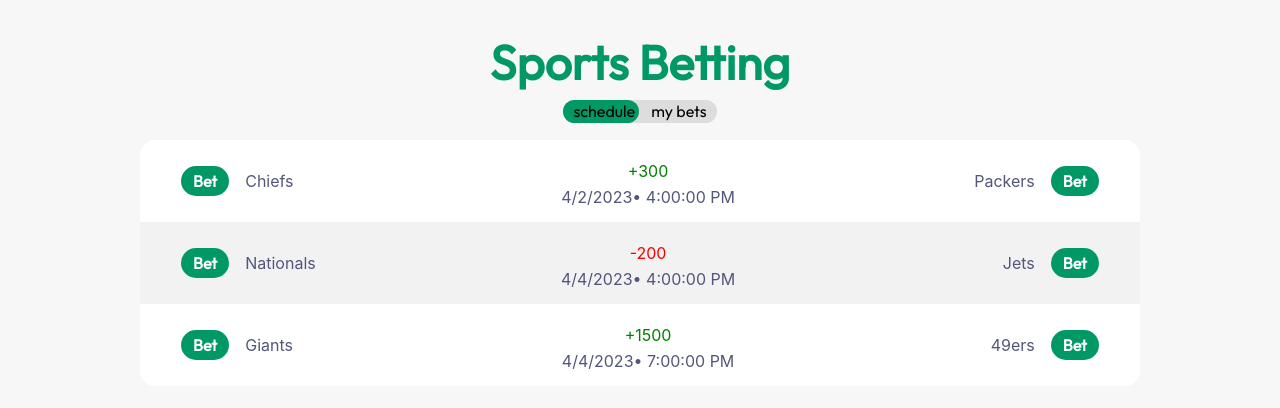
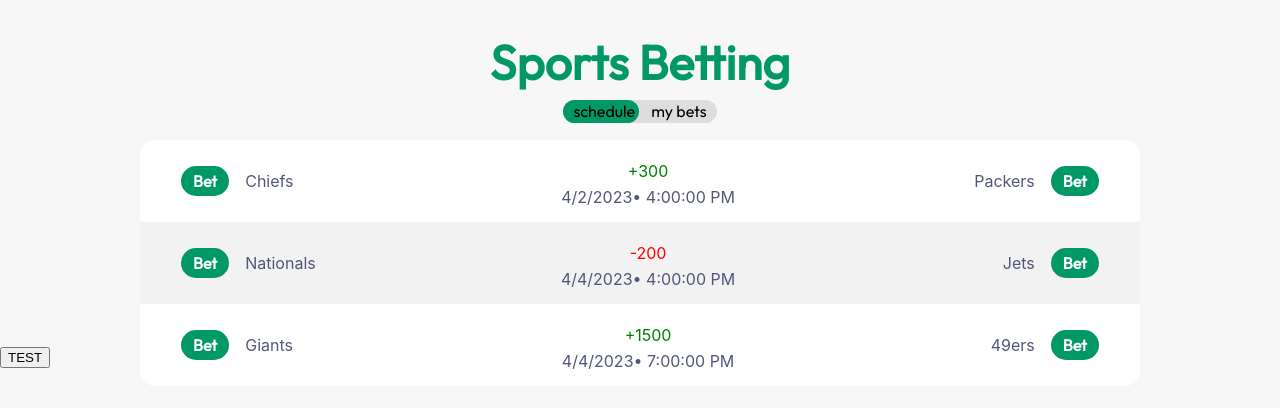
Before and after one commit to jackpton14235/desports, a React (Create React App) app in the folder frontend/: page / in a window 1280 px wide. Shown: the top 408 px of the page. Built offline with nearby package versions, Linux system fonts and the light colour scheme.

Commit message:
various changes

```diff
--- a/frontend/package.json
+++ b/frontend/package.json
@@ -10,7 +10,8 @@
     "react": "^18.2.0",
     "react-dom": "^18.2.0",
     "react-scripts": "5.0.1",
-    "web-vitals": "^2.1.4"
+    "web-vitals": "^2.1.4",
+    "web3": "^1.9.0"
   },
   "scripts": {
     "start": "react-scripts start",
--- a/frontend/src/App.js
+++ b/frontend/src/App.js
@@ -4,6 +4,7 @@
 import { useEffect, useState } from "react";
 import { BetModal } from "./components/bet-modal";
 import { isWalletConnected } from "./logic/metamask";
+import { testWeb3 } from "./logic/test";
 
 const schedule = [
   {
@@ -66,6 +67,11 @@
   function onBet(index, team) {
     setModal([index, team]);
   }
+
+  function testButton() {
+    testWeb3();
+  }
+
   return (
     <div className="App">
       <h1>Sports Betting</h1>
@@ -132,6 +138,7 @@
           </tbody>
         </table>
       )}
+      <button onClick={testButton}>TEST</button>
     </div>
   );
 }
--- /dev/null
+++ b/frontend/src/logic/test.js
@@ -0,0 +1,7 @@
+const Web3 = require('web3');
+
+export function testWeb3() {
+  const web3 = new Web3(Web3.givenProvider || "ws://localhost:8545");
+  const store = web3.eth.getStorageAt("0x5d23FC1584602eDE4261cF4e27e9D5dD581281C8", 0);
+  console.log(store)
+}
```
Also changed, not shown: 1 other file (tests, documents, lock files or other folders).
